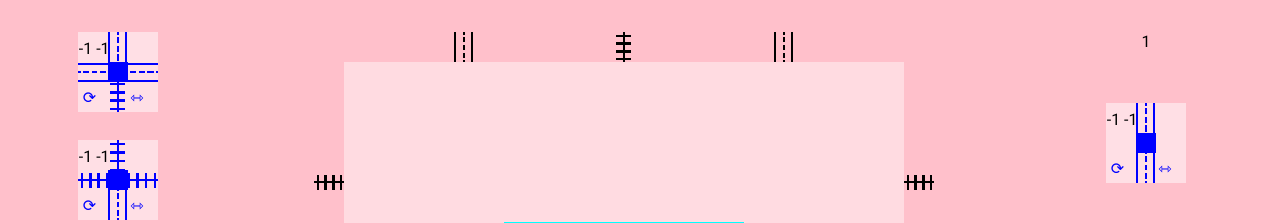
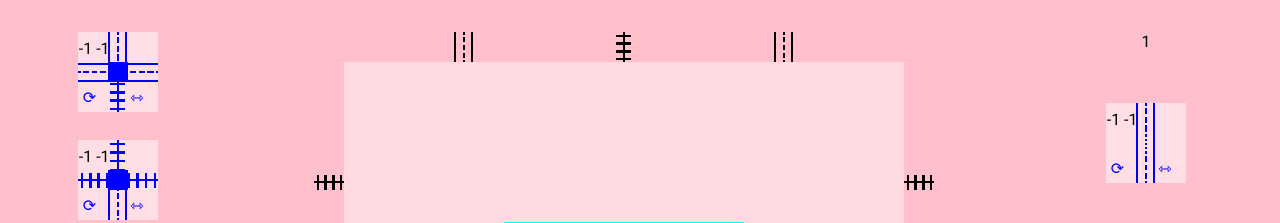
Before and after one commit to Ewa-M/kolejowy-szlak, an Angular app: page / in a window 1280 px wide. Shown: the top 223 px of the page. Built offline with nearby package versions, Linux system fonts and the light colour scheme.

Commit message:
longest road n rail, mistakes

```diff
--- a/src/app/board/board/board.component.html
+++ b/src/app/board/board/board.component.html
@@ -39,7 +39,7 @@
         <div class="main-board" >
             <div class="middle"></div>
             <div *ngFor="let tile  of placed"
-                [ngStyle]="{'grid-column': tile.x, 'grid-row': tile.y}">
+                [ngStyle]="{'grid-column': tile.x +1, 'grid-row': tile.y +1}">
                 <app-tile cdkDrag [tile]="tile" ></app-tile>
             </div>
 
@@ -48,7 +48,7 @@
                 (cdkDropListDropped)="drop($event)"
                 [cdkDropListData]="tile"
                 [cdkDropListEnterPredicate]="boardPredicate"
-                [ngStyle]="{'grid-column': tile[0].x+1, 'grid-row': tile[0].y+1}" >
+                [ngStyle]="{'grid-column': tile[0].x + 1, 'grid-row': tile[0].y + 1}" >
                     <app-tile
                         [tile]="tile[0]"
                         cdkDrag
--- a/src/app/board/board/board.component.ts
+++ b/src/app/board/board/board.component.ts
@@ -137,7 +137,7 @@ export class BoardComponent implements OnInit {
         for (let x of this.freeSpace) {
           if (/intersection/.test(x[0].id)) x.shift();
         }
-        console.log(this.freeSpace)
+        //console.log(this.freeSpace)
         this.intersections.push(...newInterections)
         return false;
       }
--- a/src/app/board/tile.ts
+++ b/src/app/board/tile.ts
@@ -2,7 +2,7 @@ export interface Tile {
     rail: boolean[],
     road: boolean[],
     //length = 4
-    //0 = if up, rest clockwise
+    //0 = up, rest clockwise
     id: string,
     x: number,
     y: number,
@@ -11,10 +11,10 @@ export interface Tile {
 }
 
 export const normalDie : Tile[] = [
-  {road: [true, false, true, false], rail: [false, false, false, false], id: 'nd1', x: -1, y:-1},
+  {road: [true, false, true, false], rail: [false, false, false, false], id: 'nd1', x: -1, y:-1, middle: 'vroad'},
   {road: [false, true, true, false], rail: [false, false, false, false], id: 'nd2', x: -1, y:-1},
   {road: [true, true, true, false], rail: [false, false, false, false], id: 'nd3', x: -1, y:-1},
-  {rail: [true, false, true, false], road: [false, false, false, false], id: 'nd4', x: -1, y:-1},
+  {rail: [true, false, true, false], road: [false, false, false, false], id: 'nd4', x: -1, y:-1, middle: 'vrail'},
   {rail: [false, true, true, false], road: [false, false, false, false], id: 'nd5', x: -1, y:-1},
   {rail: [true, true, true, false], road: [false, false, false, false], id: 'nd6', x: -1, y:-1},
 ]
@@ -44,6 +44,10 @@ export function turn(tile: Tile) {
       }
       tile.road[0] = firstroad;
       tile.rail[0] = firstrail;
+    if (tile.middle) {
+      if (tile.middle[0] == 'h') tile.middle = tile.middle.replace(/h/, 'v')
+      else tile.middle = tile.middle.replace(/v/, 'h')
+    }
     return tile;
 }
 
@@ -58,18 +62,39 @@ export function sides(tile: Tile) {
 }
 
 export function connected(tile1: Tile, tile2: Tile): boolean {
-  if(!(tile1.x && tile1.y && tile2.x && tile2.y)) return false;
+  return connectedRail(tile1, tile2) || connectedRoad(tile1, tile2);
+}
+
+export function connectedRoad(tile1: Tile, tile2: Tile): boolean {
+  if(tile1.isEmpty==true || tile2.isEmpty==true) return false;
 
   if (tile1.x == tile2.x) {
-    if (tile1.y == tile2.y + 1 && ((tile1.road[0] && tile2.road[2]) || (tile1.rail[0] && tile2.rail[2]))) return true;
-    if (tile1.y == tile2.y - 1 && ((tile1.road[2] && tile2.road[0]) || (tile1.rail[2] && tile2.rail[0]))) return true;
+    if (tile1.y == tile2.y + 1 && tile1.road[0] && tile2.road[2]) return true;
+    if (tile1.y == tile2.y - 1 && tile1.road[2] && tile2.road[0]) return true;
   }
   if (tile1.y == tile2.y) {
-    if (tile1.x == tile2.x - 1 && ((tile1.road[1] && tile2.road[3]) || (tile1.rail[1] && tile2.rail[3]))) return true;
-    if (tile1.x == tile2.x + 1 && ((tile1.road[3] && tile2.road[1]) || (tile1.rail[3] && tile2.rail[1]))) return true;
+    if (tile1.x == tile2.x - 1 && tile1.road[1] && tile2.road[3]) return true;
+    if (tile1.x == tile2.x + 1 && tile1.road[3] && tile2.road[1]) return true;
   }
   return false;
 }
+
+export function connectedRail(tile1: Tile, tile2: Tile): boolean {
+  if(tile1.isEmpty==true || tile2.isEmpty==true) return false;
+
+
+  if (tile1.x == tile2.x) {
+    if (tile1.y == tile2.y + 1 && tile1.rail[0] && tile2.rail[2]) return true;
+    if (tile1.y == tile2.y - 1 && tile1.rail[2] && tile2.rail[0]) return true;
+  }
+  if (tile1.y == tile2.y) {
+    if (tile1.x == tile2.x - 1 && tile1.rail[1] && tile2.rail[3]) return true;
+    if (tile1.x == tile2.x + 1 && tile1.rail[3] && tile2.rail[1]) return true;
+  }
+  return false;
+}
+
+
 
 export function fitsOnBoard(tile: Tile, board: Tile[]): boolean {
   for (const b of board) {
@@ -79,24 +104,24 @@ export function fitsOnBoard(tile: Tile, board: Tile[]): boolean {
 }
 
 export function fitsWithEntry(tile: Tile) {
-  if (tile.x == 2 || tile.x == 6) {
-    if(tile.y==1 && tile.road[0]) return true;
-    if(tile.y==7 && tile.road[2]) return true;
+  if (tile.x == 1 || tile.x == 5) {
+    if(tile.y==0 && tile.road[0]) return true;
+    if(tile.y==6 && tile.road[2]) return true;
   }
 
-  if (tile.x == 4) {
-    if(tile.y==1 && tile.rail[0]) return true;
-    if(tile.y==7 && tile.rail[2]) return true;
+  if (tile.x == 3) {
+    if(tile.y==0 && tile.rail[0]) return true;
+    if(tile.y==6 && tile.rail[2]) return true;
   }
 
-  if(tile.y == 2 || tile.y == 6) {
-    if(tile.x==1 && tile.rail[3]) return true;
-    if(tile.x==7 && tile.rail[1]) return true;
+  if(tile.y == 1 || tile.y == 5) {
+    if(tile.x==0 && tile.rail[3]) return true;
+    if(tile.x==6 && tile.rail[1]) return true;
   }
 
-  if(tile.y == 4) {
-    if(tile.x==1 && tile.road[3]) return true;
-    if(tile.x==7 && tile.road[1]) return true;
+  if(tile.y == 3) {
+    if(tile.x==0 && tile.road[3]) return true;
+    if(tile.x==6 && tile.road[1]) return true;
   }
 
  return false;
--- a/src/app/scoreboard/scoreboard.component.ts
+++ b/src/app/scoreboard/scoreboard.component.ts
@@ -2,6 +2,7 @@ import { Component, OnInit } from '@angular/core';
 import { Subscription } from 'rxjs';
 import { Tile } from '../board/tile';
 import { DiceService } from '../services/dice.service';
+import { board2d, insideSquare, longestRail, longestRoad, mistakes } from './graph';
 
 @Component({
   selector: 'app-scoreboard',
@@ -10,7 +11,7 @@ import { DiceService } from '../services/dice.service';
 })
 export class ScoreboardComponent implements OnInit {
   boardSubscription: Subscription;
-  board: Tile[] = [];
+  board: Tile[][] = [[]];
   square: number = 0;
   road: number = 0;
   rail: number = 0;
@@ -19,36 +20,15 @@ export class ScoreboardComponent implements OnInit {
 
   constructor(private boardService: DiceService) {
     this.boardSubscription = this.boardService.makeBoard().subscribe(value => {
-      this.board = value;
-      console.log(value)
-       this.square = this.squarePoints(value);
-       this.road = this.roadPoints(value);
+      this.board = board2d(value);
+      this.square = insideSquare(this.board);
+      this.road = longestRoad(this.board);
+      this.rail = longestRail(this.board);
+      this.mistakes = mistakes(this.board)
     });
   }
 
   ngOnInit(): void {
   }
 
-  squarePoints(board: Tile[]) :number {
-    let points = 0;
-    for (let t of board) {
-      if (t.x && t.x > 2 && t.x < 6 && t.y && t.y >2 && t.y < 6) points++;
-    }
-    return points;
-  }
-
-  roadPoints(board: Tile[]):number  {
-    //console.log(roadsGraph(board))
-    return 0;
-  }
-  railPoints(board: Tile[]):number  {
-    return 0;
-  }
-  entriesPoints(board: Tile[]):number  {
-    return 0;
-  }
-  mistakesPoints(board: Tile[]):number  {
-    return 0;
-  }
-
 }
```
Also changed, not shown: src/app/scoreboard/graph.ts (+171 -4 lines).
